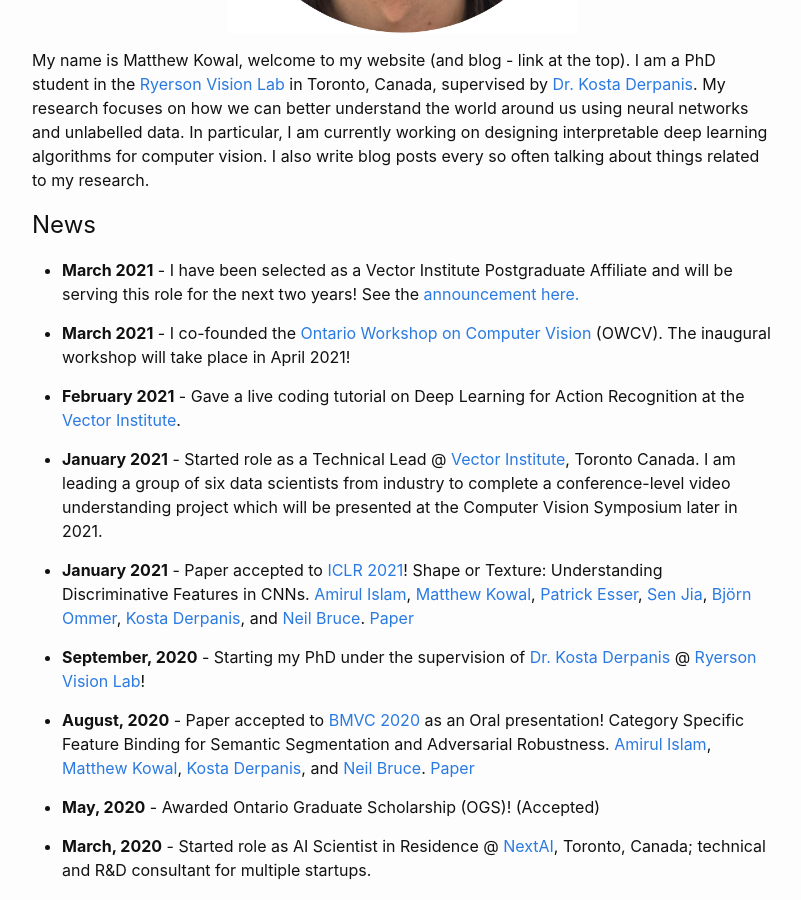
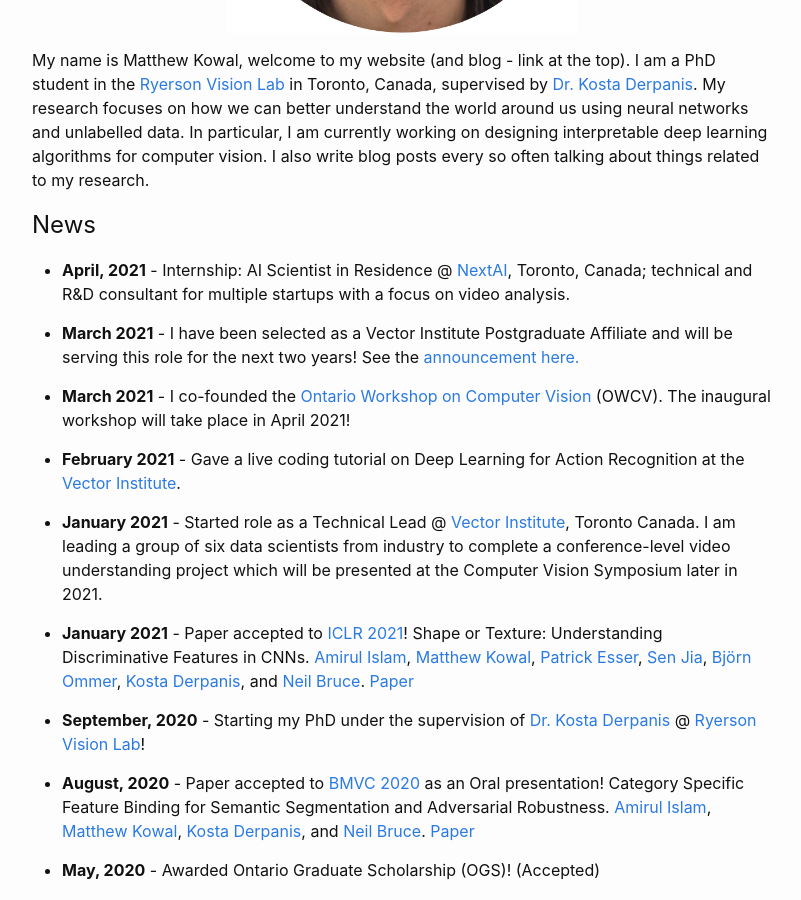
Before and after one commit to MKowal2/MKowal4.github.io, a Jekyll site: the page built from index.md, in a window 1280 px wide and 900 px high, scrolled down 411 px. Shown: the whole window, without its empty margins (238-1039 px from the left). Built offline with Jekyll 4.4.1, drawn with Linux system fonts in a browser that asks for light colours.

Commit message:
Update index.md

```diff
--- a/index.md
+++ b/index.md
@@ -18,6 +18,8 @@ My name is Matthew Kowal, welcome to my website (and blog - link at the top). I
 
 
 ## News
+
+* **April, 2021** - Internship: AI Scientist in Residence @ [NextAI](https://www.nextcanada.com/next-ai/), Toronto, Canada; technical and R&D consultant for multiple startups with a focus on video analysis.
 
 * **March 2021** - I have been selected as a Vector Institute Postgraduate Affiliate and will be serving this role for the next two years! See the [announcement here.](https://vectorinstitute.ai/2021/03/31/vector-welcomes-new-researchers-to-postgraduate-affiliate-program/)
 
```
